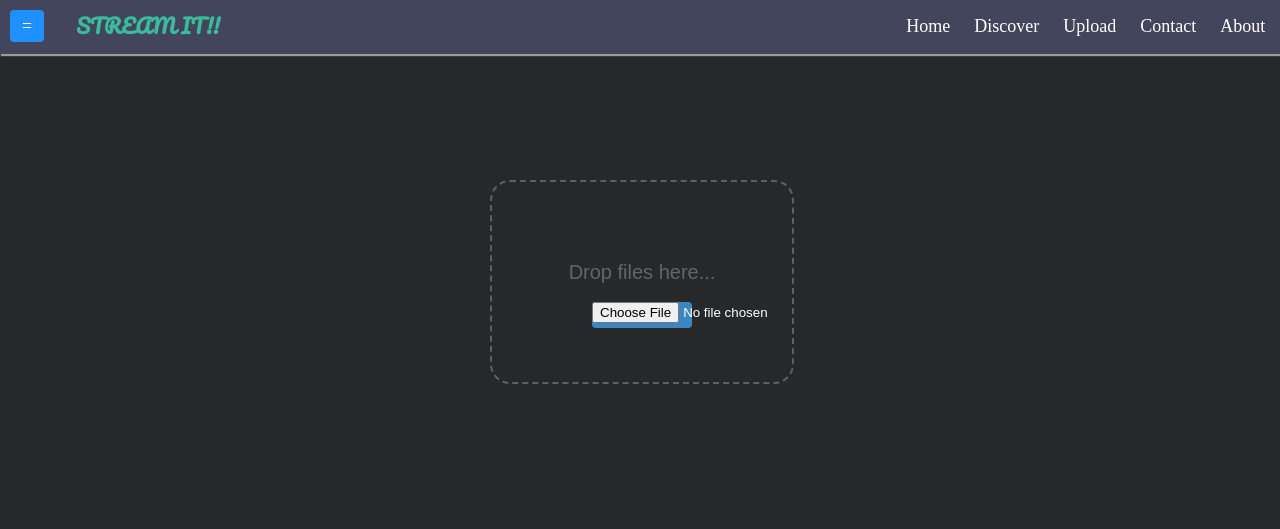
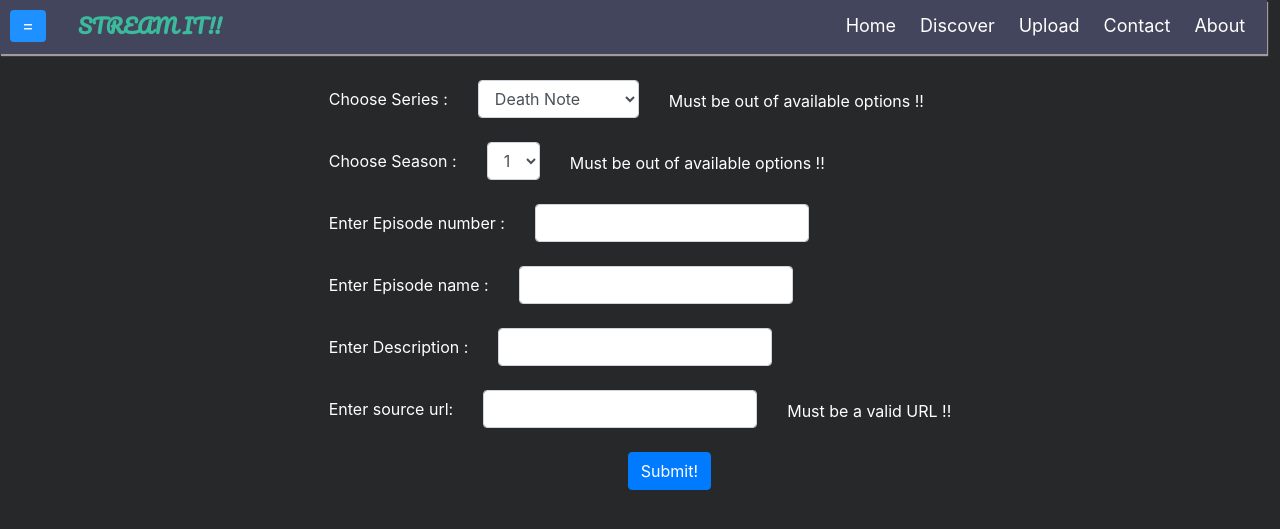
Before and after one commit to Naval-surange/Stream-It, a Flask app: page /upload in a window 1280 px wide. Shown: the top 529 px of the page. Run offline with Flask 2, Linux system fonts and the light colour scheme; some libraries are stand-ins or nearby versions.

Commit message:
added upload page which is able to interact with database

```diff
--- a/stream_it/__init__.py
+++ b/stream_it/__init__.py
@@ -4,6 +4,7 @@ from flask_sqlalchemy import SQLAlchemy
 
 app = Flask(__name__)
 app.config['SQLALCHEMY_DATABASE_URI'] = 'sqlite:///streamit.db'
+app.config['SECRET_KEY'] = "secret"
 db = SQLAlchemy(app)
 
 from stream_it import routes
--- /dev/null
+++ b/stream_it/form.py
@@ -0,0 +1,21 @@
+from stream_it.models import *
+from flask_wtf import FlaskForm
+from wtforms import SelectField , StringField,SubmitField,IntegerField
+from wtforms.validators import DataRequired ,Length,Regexp,NumberRange
+
+class UploadForm(FlaskForm):
+    choices = [(s.id,s.name) for s in Series.query.all()]
+    series = SelectField('series',choices=choices)
+
+    choices = [(s.id , s.number) for s in Series.query.all()[0].Seasons]
+    season = SelectField('season',choices=choices)
+
+    name = StringField('name',validators=[DataRequired()])
+
+    desc = StringField('desc',validators=[DataRequired() , Length(1,1000)])
+
+    epNo = IntegerField('epNo' , validators=[DataRequired(),NumberRange(min=0) ])
+
+    src = StringField('src',validators=[DataRequired()])
+
+    submit = SubmitField('Submit!')
--- a/stream_it/models.py
+++ b/stream_it/models.py
@@ -39,4 +39,4 @@ class Episode(db.Model):
     Season_id = db.Column(db.Integer,db.ForeignKey('seasons.id'),nullable = False)
 
     def __repr__(self):
-        return f'Seasons({self.id}, {self.number},{self.name}, {self.desc} ,{self.src})'
+        return f'Seasons({self.id}, {self.number},{self.name}, {self.desc} ,{self.Season_id},{self.src})'
--- a/stream_it/routes.py
+++ b/stream_it/routes.py
@@ -1,10 +1,24 @@
 from stream_it.models import *
-from flask import redirect, url_for, render_template, request
+from flask import redirect, url_for, render_template, request, jsonify, flash
 from stream_it import app,db
+from stream_it.form import *
 import json
 # db = json.load(open("./static/videos/seriesDatabase.json"))
 videos = []
 
+
+def get_series_id(ser_name):
+    return Series.query.filter(Series.name==ser_name).first().id
+
+def get_season_id(s_no,ser_id):
+    series = Series.query.get(ser_id)
+    # print(series)
+    seasons = series.Seasons
+    for season in seasons:
+        if season.number == s_no:
+            required_season = season
+            break
+    return required_season.id
 
 
 @app.route("/home")
@@ -14,10 +28,41 @@ def home():
     return render_template("index.html", ser_list=ser_list)
 
 
-@app.route("/upload")
+@app.route("/upload",  methods=['GET','POST'])
 def upload():
-    return render_template("upload.html")
+    up_form = UploadForm()
 
+    if request.method == 'POST':
+        if up_form.validate_on_submit():
+
+            ser = up_form.series.data
+            ses = up_form.season.data
+            ep_no = up_form.epNo.data
+            ep_name = up_form.name.data
+            desc = up_form.desc.data
+            src = up_form.src.data
+            new_episode = Episode(number = ep_no,name=ep_name,src=src,desc=desc,Season_id=ses)
+            print(new_episode)
+            flash(f'Episode was submitted successfully for Season {up_form.season.data} of {Series.query.get(up_form.series.data).name}!!' ,'success')
+            return redirect(url_for('upload'))
+        else:
+            flash(f'Some validation failed episode not submitted successfully' ,'danger')
+            return redirect(url_for('upload'))
+
+    else:
+      return render_template("upload.html",form=up_form)
+
+@app.route('/getSeasons/<series_id>')
+def getSeasons(series_id):
+    seasons = Series.query.get(series_id).Seasons
+    sesArr = []
+    for ses in seasons:
+        sesObj = {}
+        sesObj['id'] = ses.id
+        sesObj['number'] = ses.number
+        sesObj['series'] = ses.Series_id
+        sesArr.append(sesObj)
+    return jsonify({'seasons':sesArr})
 
 @app.route("/season/<series_id>")
 def seasons(series_id):
--- a/stream_it/static/css/upload.css
+++ b/stream_it/static/css/upload.css
@@ -1,56 +1,3 @@
-#drop-zone {
-  /*Sort of important*/
-  width: 300px;
-  /*Sort of important*/
-  height: 200px;
-  position: absolute;
-  left: 50%;
-  top: 100px;
-  margin-left: -150px;
-  border: 2px dashed rgba(231, 228, 228, 0.3);
-  border-radius: 20px;
-  font-family: Arial;
-  text-align: center;
-  position: relative;
-  line-height: 180px;
-  font-size: 20px;
-  color: rgba(243, 241, 241, 0.3);
+.form-control{
+  color: white;
 }
-
-#drop-zone input {
-  /*Important*/
-  position: absolute;
-  /*Important*/
-  cursor: pointer;
-  left: 0px;
-  top: 0px;
-  /*Important This is only comment out for demonstration purposes.
-        opacity:0; */
-}
-
-/*Important*/
-#drop-zone.mouse-over {
-  border: 2px dashed rgba(241, 241, 241, 0.5);
-  color: rgba(214, 210, 210, 0.5);
-}
-
-/*If you dont want the button*/
-#clickHere {
-  position: absolute;
-  cursor: pointer;
-  left: 50%;
-  top: 50%;
-  margin-left: -50px;
-  margin-top: 20px;
-  line-height: 26px;
-  color: white;
-  font-size: 12px;
-  width: 100px;
-  height: 26px;
-  border-radius: 4px;
-  background-color: #3b85c3;
-}
-
-#clickHere:hover {
-  background-color: #4499dd;
-}
--- a/stream_it/static/js/upload.js
+++ b/stream_it/static/js/upload.js
@@ -1,57 +1,17 @@
-$(function () {
-    alert()
-  var dropZoneId = "drop-zone";
-  var buttonId = "clickHere";
-  var mouseOverClass = "mouse-over";
-
-  var dropZone = $("#" + dropZoneId);
-  var ooleft = dropZone.offset().left;
-  var ooright = dropZone.outerWidth() + ooleft;
-  var ootop = dropZone.offset().top;
-  var oobottom = dropZone.outerHeight() + ootop;
-  var inputFile = dropZone.find("input");
-  document.getElementById(dropZoneId).addEventListener(
-    "dragover",
-    function (e) {
-      e.preventDefault();
-      e.stopPropagation();
-      dropZone.addClass(mouseOverClass);
-      var x = e.pageX;
-      var y = e.pageY;
-
-      if (!(x < ooleft || x > ooright || y < ootop || y > oobottom)) {
-        inputFile.offset({ top: y - 15, left: x - 100 });
-      } else {
-        inputFile.offset({ top: -400, left: -400 });
-      }
-    },
-    true
-  );
-
-  if (buttonId != "") {
-    var clickZone = $("#" + buttonId);
-
-    var oleft = clickZone.offset().left;
-    var oright = clickZone.outerWidth() + oleft;
-    var otop = clickZone.offset().top;
-    var obottom = clickZone.outerHeight() + otop;
-
-    $("#" + buttonId).mousemove(function (e) {
-      var x = e.pageX;
-      var y = e.pageY;
-      if (!(x < oleft || x > oright || y < otop || y > obottom)) {
-        inputFile.offset({ top: y - 15, left: x - 160 });
-      } else {
-        inputFile.offset({ top: -400, left: -400 });
-      }
+window.onload = function () {
+  let selected_series = document.getElementById("series");
+  let selected_season = document.getElementById("season");
+  selected_series.onchange = function () {
+    series = selected_series.value;
+    fetch("/getSeasons/" + series).then(function (response) {
+      response.json().then(function (data) {
+        let optionHTML = "";
+        for (let season of data.seasons) {
+          optionHTML +=
+            '<option value="' + season.id + '">' + season.number + "</option>";
+        }
+        selected_season.innerHTML = optionHTML;
+      });
     });
-  }
-
-  document.getElementById(dropZoneId).addEventListener(
-    "drop",
-    function (e) {
-      $("#" + dropZoneId).removeClass(mouseOverClass);
-    },
-    true
-  );
-});
+  };
+};
--- a/stream_it/templates/upload.html
+++ b/stream_it/templates/upload.html
@@ -3,20 +3,139 @@
 
 {% block css %}
 <link rel="stylesheet" href="{{ url_for('static',filename='css/upload.css') }}">
+<link rel="stylesheet" href="https://maxcdn.bootstrapcdn.com/bootstrap/4.0.0/css/bootstrap.min.css"
+    integrity="sha384-Gn5384xqQ1aoWXA+058RXPxPg6fy4IWvTNh0E263XmFcJlSAwiGgFAW/dAiS6JXm" crossorigin="anonymous">
 {% endblock %}
 
 {% block js %}
+<script src="https://code.jquery.com/jquery-3.2.1.slim.min.js"
+    integrity="sha384-KJ3o2DKtIkvYIK3UENzmM7KCkRr/rE9/Qpg6aAZGJwFDMVNA/GpGFF93hXpG5KkN"
+    crossorigin="anonymous"></script>
+<script src="https://cdnjs.cloudflare.com/ajax/libs/popper.js/1.12.9/umd/popper.min.js"
+    integrity="sha384-ApNbgh9B+Y1QKtv3Rn7W3mgPxhU9K/ScQsAP7hUibX39j7fakFPskvXusvfa0b4Q"
+    crossorigin="anonymous"></script>
+<script src="https://maxcdn.bootstrapcdn.com/bootstrap/4.0.0/js/bootstrap.min.js"
+    integrity="sha384-JZR6Spejh4U02d8jOt6vLEHfe/JQGiRRSQQxSfFWpi1MquVdAyjUar5+76PVCmYl"
+    crossorigin="anonymous"></script>
+
 <script src="{{url_for('static' ,filename='js/upload.js')}}"></script>
+
 {% endblock %}
 
 
 {% block content%}
-<div id="drop-zone">
-    Drop files here...
-    <div id="clickHere">
-        or click here..
-        <input type="file" name="file" id="file" />
-    </div>
+
+{% with messages=get_flashed_messages(with_categories=true) %}
+{% if messages %}
+{% for category,message in messages %}
+<div class="alert alert-{{category}} text-center">
+    {{message}}
+</div>
+{%endfor%}
+{%endif%}
+{%endwith%}
+
+<div class="d-flex justify-content-center">
+
+    <form action="{{url_for('upload')}}" method="POST">
+
+        {{ form.hidden_tag() }}
+
+        <div class="row g-3 align-items-center text-white">
+            <div class="col-auto">
+                <label class="col-form-label">Choose Series :</label>
+            </div>
+            <div class="col-auto">
+                {{ form.series(class="form-control") }}
+            </div>
+            <div class="col-auto">
+                <span id="passwordHelpInline" class="form-text">
+                    Must be out of available options !!
+                </span>
+            </div>
+
+        </div>
+
+        <br>
+
+        <div class="row g-3 align-items-center text-white">
+            <div class="col-auto">
+                <label class="col-form-label">Choose Season :</label>
+            </div>
+            <div class="col-auto">
+                {{ form.season(class="form-control") }}
+            </div>
+            <div class="col-auto">
+                <span id="passwordHelpInline" class="form-text">
+                    Must be out of available options !!
+                </span>
+            </div>
+
+        </div>
+
+        <br>
+
+        <div class="row g-3 align-items-center text-white">
+            <div class="col-auto">
+                <label class="col-form-label">Enter Episode number :</label>
+            </div>
+            <div class="col-auto">
+                {{form.epNo(class="form-control")}}
+            </div>
+        </div>
+
+        <br>
+
+        <div class="row g-3 align-items-center text-white">
+            <div class="col-auto">
+                <label class="col-form-label">Enter Episode name :</label>
+            </div>
+            <div class="col-auto">
+                {{form.name(class="form-control")}}
+            </div>
+        </div>
+
+        <br>
+
+        <div class="row g-3 align-items-center text-white">
+            <div class="col-auto">
+                <label class="col-form-label">Enter Description :</label>
+            </div>
+            <div class="col-auto">
+                {{form.desc(class="form-control")}}
+            </div>
+        </div>
+
+        <br>
+
+
+        <div class="row g-3 align-items-center text-white">
+            <div class="col-auto">
+                <label class="col-form-label">Enter source url:</label>
+            </div>
+            <div class="col-auto">
+                {{form.src(class="form-control")}}
+            </div>
+            <div class="col-auto">
+                <span id="passwordHelpInline" class="form-text">
+                    Must be a valid URL !!
+                </span>
+            </div>
+
+        </div>
+
+        <br>
+
+
+        <div class="row g-3 align-items-center text-white">
+            <div class="d-grid gap-2 col-1 mx-auto">
+                {{form.submit(class="btn btn-primary")}}
+            </div>
+
+        </div>
+
+    </form>
 </div>
 
+
 {% endblock %}
```
Also changed, not shown: seriesDatabase.json (+6 -1 lines), stream_it/streamit.db.
